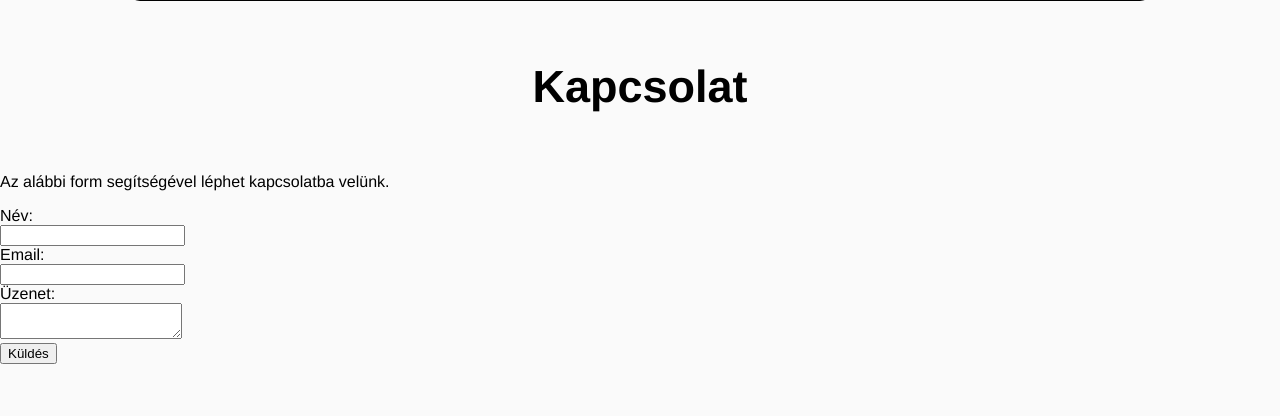
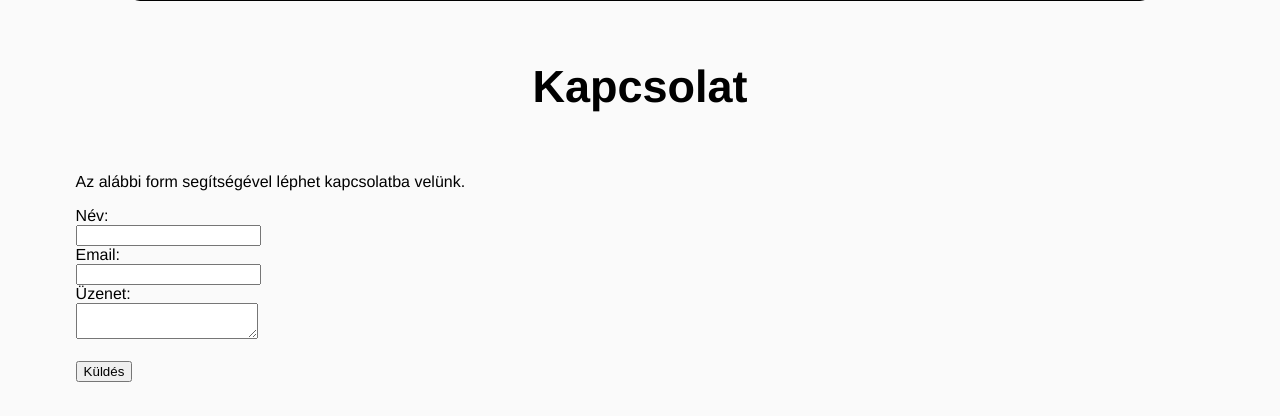
Before and after one commit to martin-nandor-csikos/Webterv, a PHP site: page /kapcsolat.html in a window 1280 px wide. Shown: the part 384-800 px from the top of the page. Run offline with PHP 8.4, Linux system fonts and the light colour scheme.

Commit message:
added contact page, formatted it

```diff
--- a/index.html
+++ b/index.html
@@ -43,7 +43,7 @@
             <a href="" id="adopt" class="notActive">Örökbefogadás</a>
             <a href="" id="webshop" class="notActive">Webshop</a>
             <a href="selfService.html" id="selfService" class="notActive">Önkéntesség</a>
-            <a href="" id="contacts" class="notActive">Kapcsolat</a>
+            <a href="kapcsolat.html" id="contacts" class="notActive">Kapcsolat</a>
         </nav>
     </header>
 
--- a/kapcsolat.html
+++ b/kapcsolat.html
@@ -46,19 +46,16 @@
         </nav>
     </header>
 	<h1 class="title">Kapcsolat</h1>
-	<p>Az alábbi form segítségével léphet kapcsolatba velünk.</p>
+	<p style="margin-left: 2cm;">Az alábbi form segítségével léphet kapcsolatba velünk.</p>
 	<form method="post" id="contactform">
-		<label for="name">Név: </label>
-        <br>
+		<label for="name">Név: </label><br>
 		<input type="text" name="name" required><br>
 
-		<label for="email">Email: </label>
-        <br>
+		<label for="email">Email: </label><br>
 		<input type="email" name="email" required><br>
 
-		<label for="message">Üzenet: </label>
-        <br>
-		<textarea name="message" required></textarea><br>
+		<label for="message">Üzenet: </label><br>
+		<textarea name="message" required></textarea><br><br>
 
 		<input type="submit" value="Küldés">
 	</form>
--- a/kutyaink.html
+++ b/kutyaink.html
@@ -43,7 +43,7 @@
             <a href="" id="adopt" class="notActive">Örökbefogadás</a>
             <a href="" id="webshop" class="notActive">Webshop</a>
             <a href="selfService.html" id="selfService" class="notActive">Önkéntesség</a>
-            <a href="" id="contacts" class="notActive">Kapcsolat</a>
+            <a href="kapcsolat.html" id="contacts" class="notActive">Kapcsolat</a>
         </nav>
     </header>
 
--- a/selfService.html
+++ b/selfService.html
@@ -43,7 +43,7 @@
             <a href="" id="adopt" class="notActive">Örökbefogadás</a>
             <a href="" id="webshop" class="notActive">Webshop</a>
             <a href="#" id="selfService" class="active">Önkéntesség</a>
-            <a href="" id="contacts" class="notActive">Kapcsolat</a>
+            <a href="kapcsolat.html" id="contacts" class="notActive">Kapcsolat</a>
         </nav>
     </header>
 
--- a/styles.css
+++ b/styles.css
@@ -1,4 +1,3 @@
-/*Univerzális CSS paraméterek*/
 body {
     font-family: 'Helvetica', 'Arial', sans-serif;
 
@@ -591,6 +590,11 @@ a:visited {
     width: 400px;
 }
 
+/*kapcsolat.html*/
+#contactform > label, input, textarea {
+    margin-left: 2cm;
+}
+
 /*Reszponzivitás*/
 @media only screen and (max-width: 600px) {
 
```
